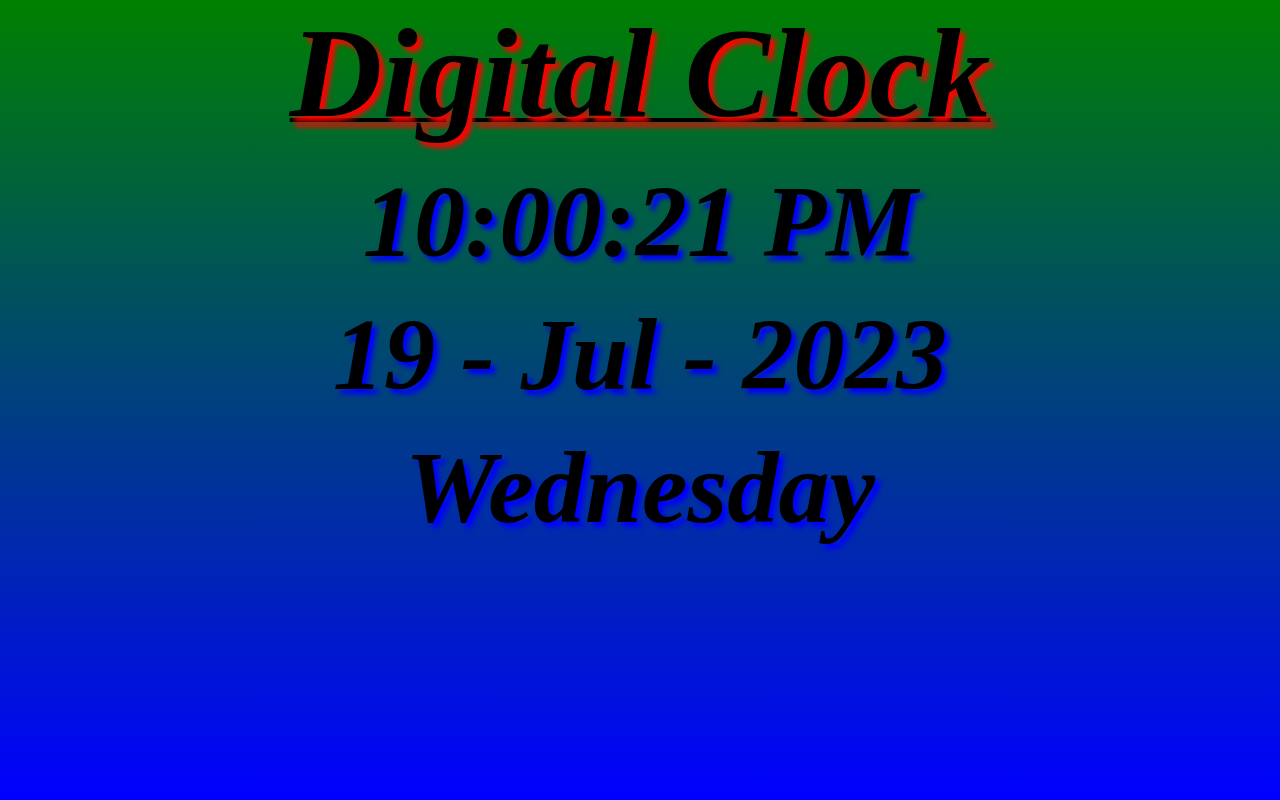
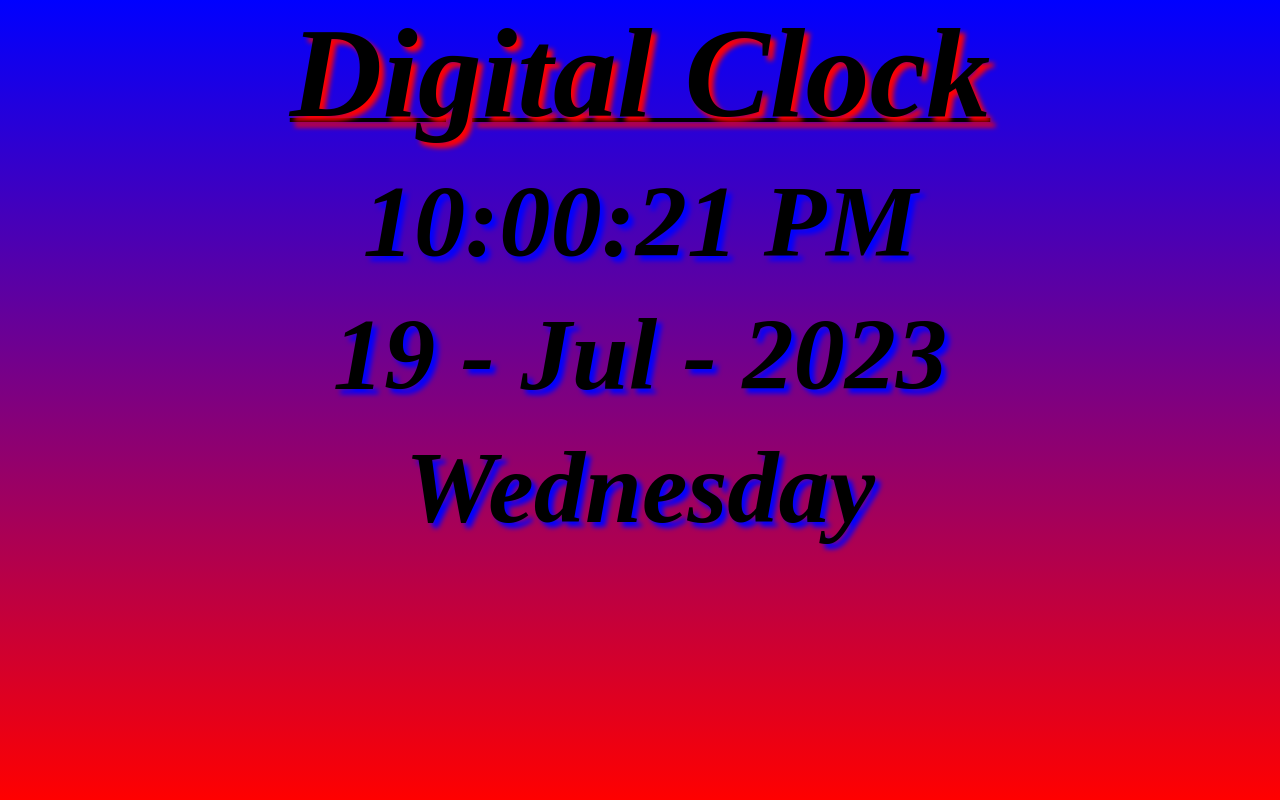
Before and after one commit to Ayyappa970/Clock, a plain HTML site: page index.html in a window 1280 px wide. Drawn offline with Linux system fonts and the light colour scheme.

Commit message:
background changes

```diff
--- a/index.html
+++ b/index.html
@@ -9,7 +9,7 @@
         body{
             width: 100vw;
             height: 100vh;
-            background-image: linear-gradient(green,blue);
+            background-image: linear-gradient(blue,red);
             text-align: center;
         }
         #heading{
```
